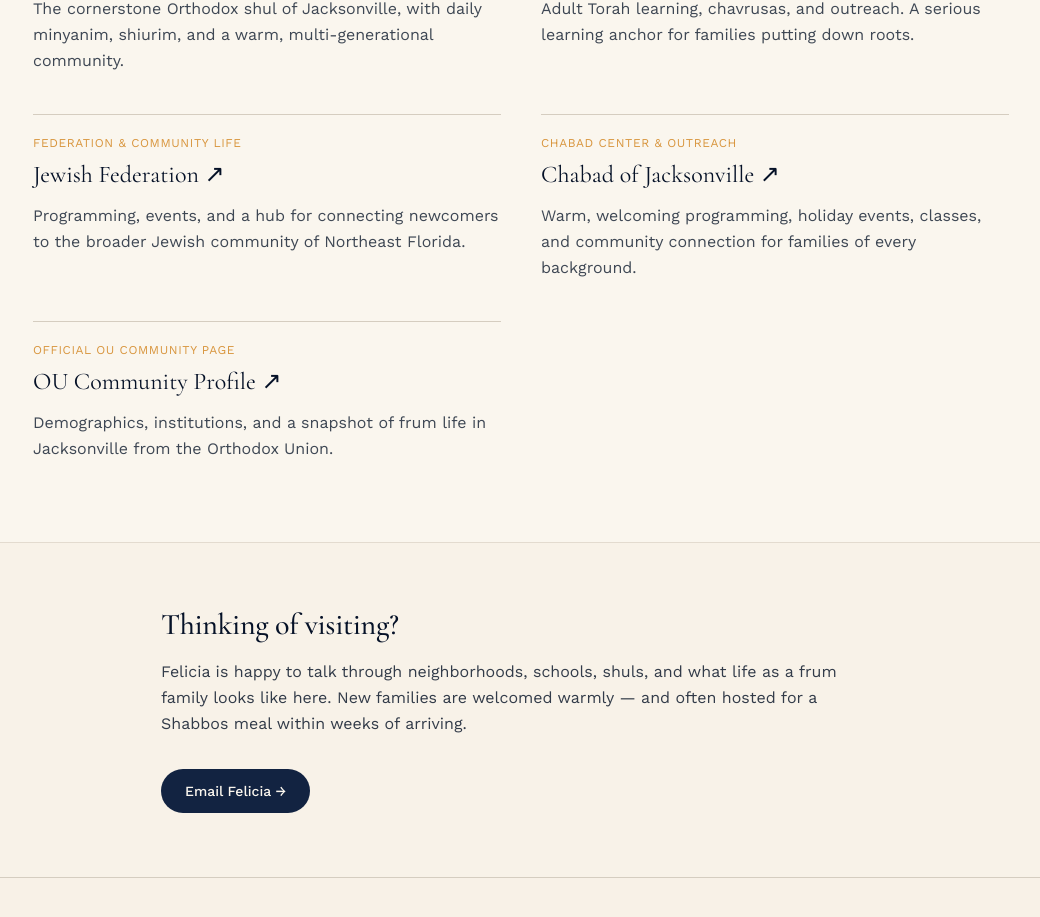
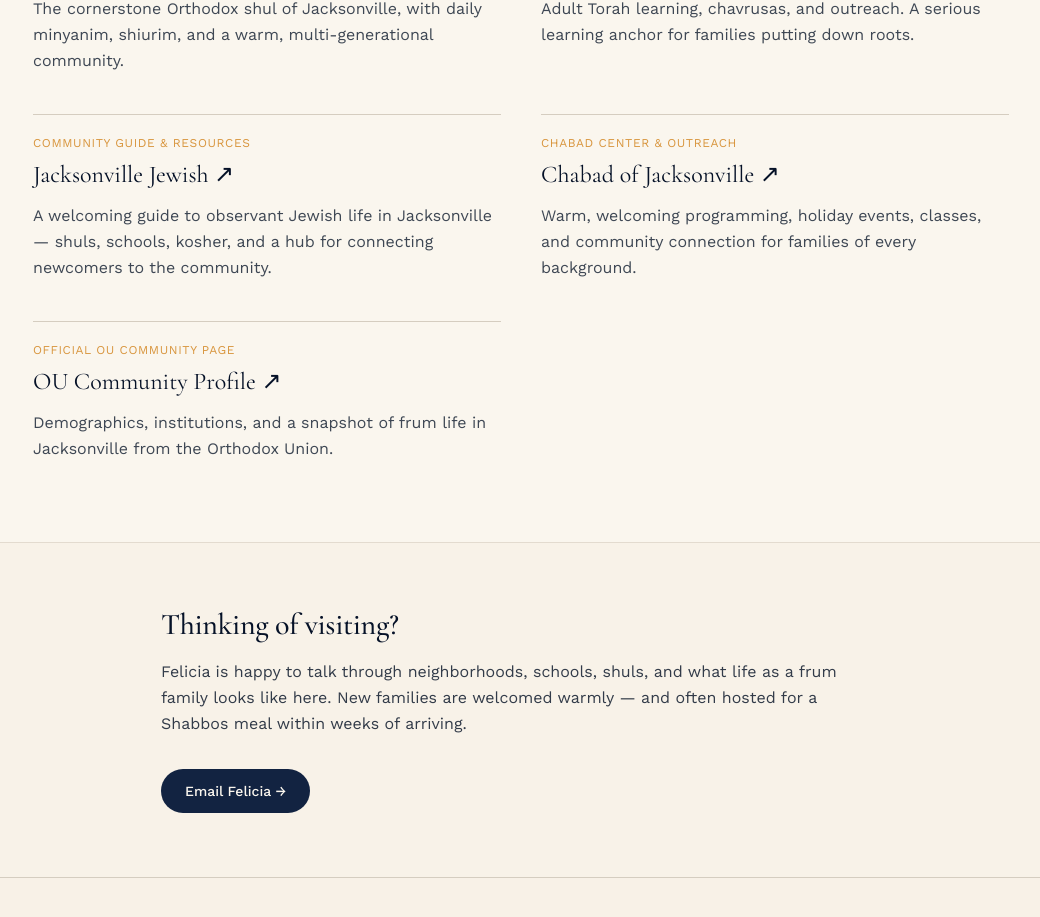
Before and after one commit to donnovan-lyons/jacksonville-jewish-learning-pod, a Next.js app: page /community in a window 1280 px wide. Shown: the part 1572-2489 px from the top of the page, without its empty margins (119-1159 px from the left). Built offline with nearby package versions, Linux system fonts and the light colour scheme.

Commit message:
fix: Jacksonville Jewish

```diff
--- a/app/community/page.tsx
+++ b/app/community/page.tsx
@@ -27,9 +27,9 @@ const institutions = [
     href: "https://www.jacksonvillekollel.com/jacksonville",
   },
   {
-    name: "Jewish Federation",
-    role: "Federation & community life",
-    desc: "Programming, events, and a hub for connecting newcomers to the broader Jewish community of Northeast Florida.",
+    name: "Jacksonville Jewish",
+    role: "Community guide & resources",
+    desc: "A welcoming guide to observant Jewish life in Jacksonville — shuls, schools, kosher, and a hub for connecting newcomers to the community.",
     href: "https://www.jacksonvillejewish.com/",
   },
   {
```
